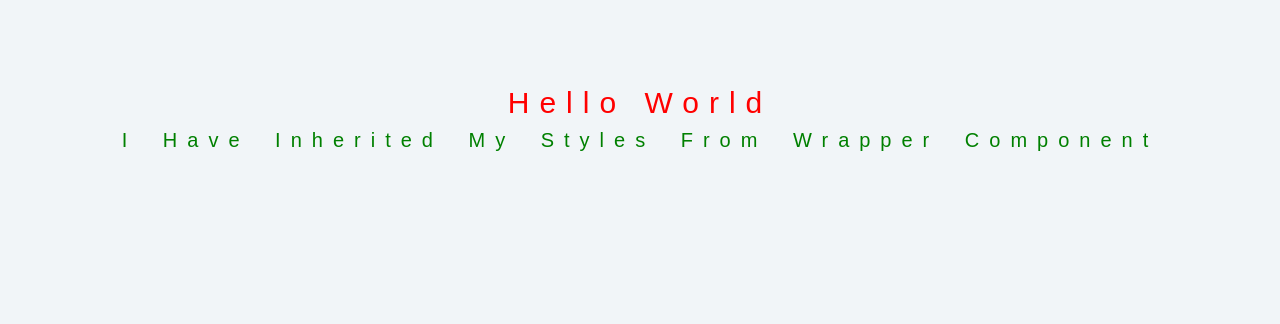
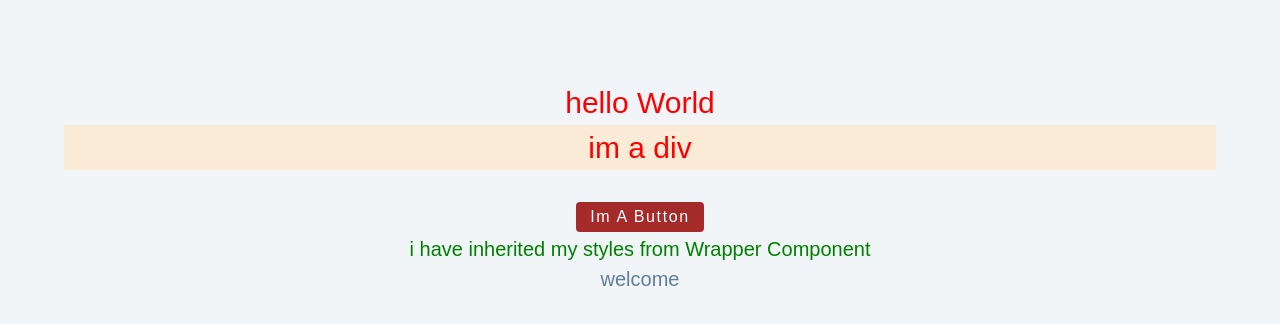
Before and after one commit to alivarastepour/react, a React (Create React App) app: page / in a window 1280 px wide. Shown: the top 324 px of the page. Built offline with nearby package versions, Linux system fonts and the light colour scheme.

Commit message:
styled components nested styling

```diff
--- a/src/tutorial/24-styled-components/index.js
+++ b/src/tutorial/24-styled-components/index.js
@@ -6,9 +6,12 @@ const Setup = () => {
     return <>
         <Wrapper alert>
             hello World
+            <div>im a div</div>
+            <button className="btn">im a button</button>
         </Wrapper>
         <Details>
             i have inherited my styles from Wrapper Component
+            <p>welcome</p>
         </Details>
 
     </>
--- a/src/tutorial/24-styled-components/styles.js
+++ b/src/tutorial/24-styled-components/styles.js
@@ -1,15 +1,33 @@
 import styled from "styled-components";
 
 export const Wrapper = styled.div`
-  letter-spacing: 10px;
-  text-transform: capitalize;
   font-size: 30px;
   font-weight: lighter;
   font-family: "Ubuntu Light", sans-serif;
   color: ${props => props.alert ? "red" : "green"};
+
+  & > div {
+    background-color: antiquewhite;
+  }
+  button:hover {
+    transition: 1s;
+    background-color: antiquewhite;
+  }
+  button:not(:hover) {
+    transition: 1s;
+    background-color: brown;
+  }
 `
 
 export const Details = styled(Wrapper)`
-  word-spacing: 10px;
   font-size: 20px;
+
+  p:hover {
+    transition: 1s;
+    letter-spacing: 10px;
+  }
+  p:not(:hover){
+    transition: 1s;
+    letter-spacing: normal;
+  }
 `
```
